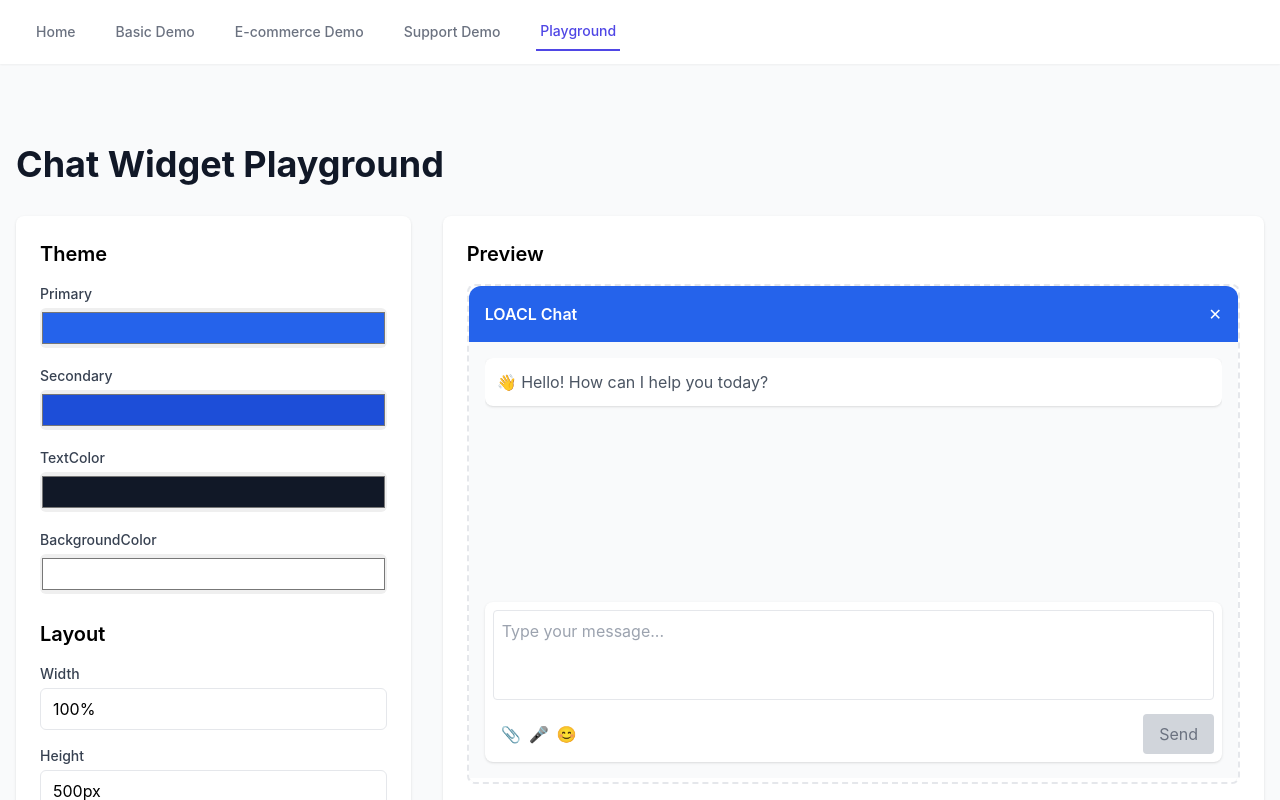
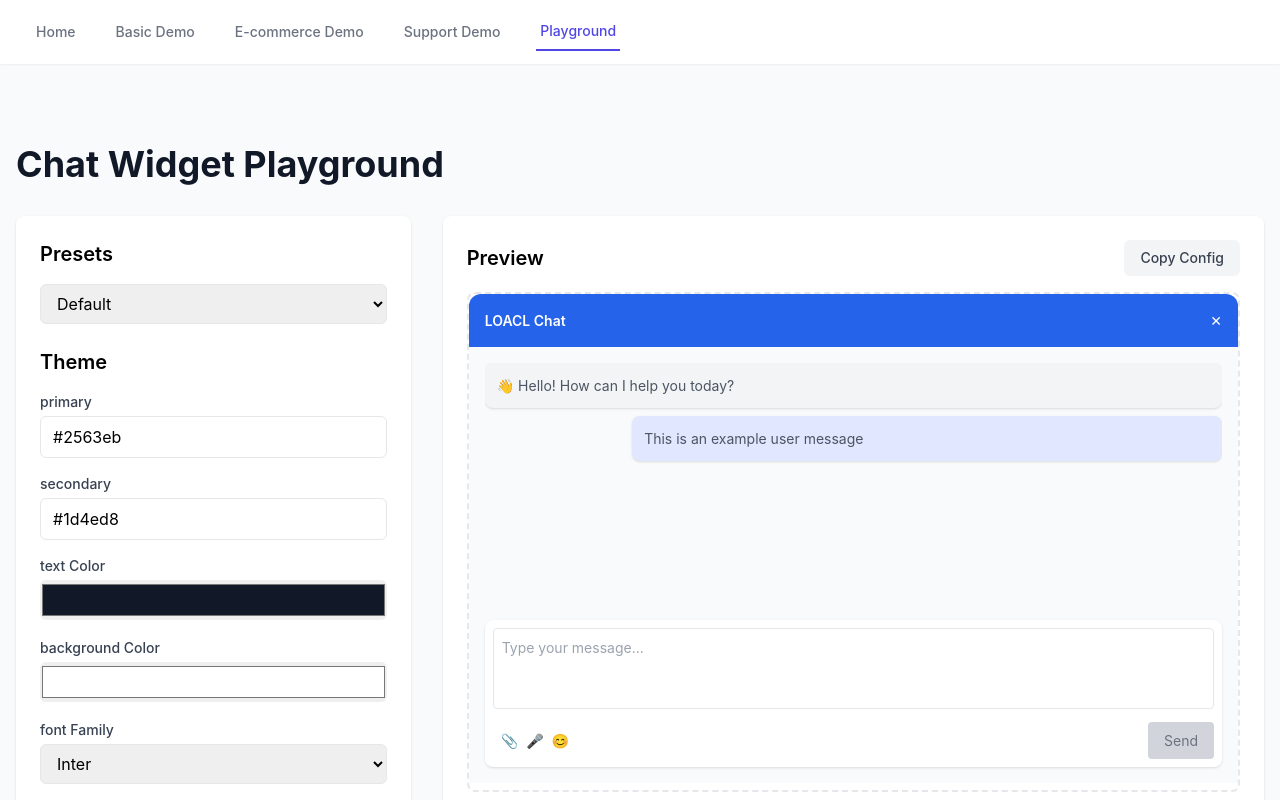
Before and after one commit to alinaqi/loacl_frontend, a React (Vite) app: page /playground in a window 1280 px wide. Shown: the top 800 px of the page. Built offline with nearby package versions, Linux system fonts and the light colour scheme.

Commit message:
feat(playground): enhance chat widget customization - Add font customization (family and size) - Add message bubble color customization - Add theme presets - Add config export - Improve preview area - Enhance UI organization

```diff
--- a/src/components/ChatWidget.tsx
+++ b/src/components/ChatWidget.tsx
@@ -16,6 +16,10 @@ interface ChatWidgetProps {
     '--widget-width'?: string;
     '--widget-height'?: string;
     '--border-radius'?: string;
+    '--font-family'?: string;
+    '--font-size'?: string;
+    '--message-bubble-color'?: string;
+    '--user-message-color'?: string;
   };
   position?: 'left' | 'right';
   features?: {
@@ -94,6 +98,10 @@ export const ChatWidget: React.FC<ChatWidgetProps> = ({
     '--widget-width': '400px',
     '--widget-height': '600px',
     '--border-radius': '12px',
+    '--font-family': 'Inter, system-ui, sans-serif',
+    '--font-size': '14px',
+    '--message-bubble-color': '#f3f4f6',
+    '--user-message-color': '#e0e7ff',
     ...customStyles,
   };
 
@@ -119,6 +127,8 @@ export const ChatWidget: React.FC<ChatWidgetProps> = ({
             borderRadius: 'var(--border-radius)',
             backgroundColor: 'var(--bg-color)',
             color: 'var(--text-color)',
+            fontFamily: 'var(--font-family)',
+            fontSize: 'var(--font-size)',
           }}
         >
           <div
@@ -143,9 +153,24 @@ export const ChatWidget: React.FC<ChatWidgetProps> = ({
           >
             <div className="h-full flex flex-col">
               <div className="flex-1 overflow-y-auto mb-4">
-                <div className="bg-white rounded-lg p-3 shadow mb-2">
+                <div
+                  className="bg-white rounded-lg p-3 shadow mb-2"
+                  style={{
+                    backgroundColor: 'var(--message-bubble-color)',
+                  }}
+                >
                   <p className="text-gray-600">
                     👋 Hello! How can I help you today?
+                  </p>
+                </div>
+                <div
+                  className="bg-white rounded-lg p-3 shadow mb-2 ml-auto max-w-[80%]"
+                  style={{
+                    backgroundColor: 'var(--user-message-color)',
+                  }}
+                >
+                  <p className="text-gray-600">
+                    This is an example user message
                   </p>
                 </div>
               </div>
--- a/src/pages/PlaygroundDemo.tsx
+++ b/src/pages/PlaygroundDemo.tsx
@@ -7,6 +7,10 @@ interface CustomizationOptions {
     secondary: string;
     textColor: string;
     backgroundColor: string;
+    fontFamily: string;
+    fontSize: string;
+    messageBubbleColor: string;
+    userMessageColor: string;
   };
   layout: {
     width: string;
@@ -28,6 +32,10 @@ export const PlaygroundDemo: React.FC = () => {
       secondary: '#1d4ed8',
       textColor: '#111827',
       backgroundColor: '#ffffff',
+      fontFamily: 'Inter, system-ui, sans-serif',
+      fontSize: '14px',
+      messageBubbleColor: '#f3f4f6',
+      userMessageColor: '#e0e7ff',
     },
     layout: {
       width: '100%',
@@ -41,6 +49,45 @@ export const PlaygroundDemo: React.FC = () => {
       showEmoji: true,
     },
   });
+
+  const [selectedPreset, setSelectedPreset] = useState('default');
+  const presets = {
+    default: {
+      name: 'Default',
+      theme: { ...options.theme },
+    },
+    dark: {
+      name: 'Dark Mode',
+      theme: {
+        ...options.theme,
+        backgroundColor: '#1f2937',
+        textColor: '#f3f4f6',
+        messageBubbleColor: '#374151',
+        userMessageColor: '#3730a3',
+      },
+    },
+    modern: {
+      name: 'Modern',
+      theme: {
+        ...options.theme,
+        primary: '#7c3aed',
+        secondary: '#6d28d9',
+        borderRadius: '16px',
+        fontFamily: 'Plus Jakarta Sans, sans-serif',
+      },
+    },
+  };
+
+  const handlePresetChange = (preset: string) => {
+    setSelectedPreset(preset);
+    setOptions(prev => ({
+      ...prev,
+      theme: {
+        ...prev.theme,
+        ...presets[preset as keyof typeof presets].theme,
+      },
+    }));
+  };
 
   const handleOptionChange = (
     category: keyof CustomizationOptions,
@@ -66,23 +113,61 @@ export const PlaygroundDemo: React.FC = () => {
         <div className="grid grid-cols-1 lg:grid-cols-3 gap-8">
           {/* Customization Panel */}
           <div className="lg:col-span-1 space-y-6 bg-white p-6 rounded-lg shadow">
+            {/* Presets */}
+            <div>
+              <h2 className="text-xl font-semibold mb-4">Presets</h2>
+              <select
+                value={selectedPreset}
+                onChange={(e) => handlePresetChange(e.target.value)}
+                className="w-full px-3 py-2 border rounded-md"
+              >
+                {Object.entries(presets).map(([key, preset]) => (
+                  <option key={key} value={key}>
+                    {preset.name}
+                  </option>
+                ))}
+              </select>
+            </div>
+
+            {/* Theme */}
             <div>
               <h2 className="text-xl font-semibold mb-4">Theme</h2>
               {Object.entries(options.theme).map(([key, value]) => (
                 <div key={key} className="mb-4">
                   <label className="block text-sm font-medium text-gray-700 mb-1">
-                    {key.charAt(0).toUpperCase() + key.slice(1)}
+                    {key.split(/(?=[A-Z])/).join(' ')}
                   </label>
+                  {key.toLowerCase().includes('color') ? (
                     <input
                       type="color"
                       value={value}
                       onChange={(e) => handleOptionChange('theme', key, e.target.value)}
                       className="w-full h-10 rounded-md"
                     />
+                  ) : key === 'fontFamily' ? (
+                    <select
+                      value={value}
+                      onChange={(e) => handleOptionChange('theme', key, e.target.value)}
+                      className="w-full px-3 py-2 border rounded-md"
+                    >
+                      <option value="Inter, system-ui, sans-serif">Inter</option>
+                      <option value="Plus Jakarta Sans, sans-serif">Plus Jakarta Sans</option>
+                      <option value="Roboto, sans-serif">Roboto</option>
+                      <option value="Poppins, sans-serif">Poppins</option>
+                    </select>
+                  ) : (
+                    <input
+                      type="text"
+                      value={value}
+                      onChange={(e) => handleOptionChange('theme', key, e.target.value)}
+                      className="w-full px-3 py-2 border rounded-md"
+                    />
+                  )}
                 </div>
               ))}
             </div>
 
+            {/* Layout */}
             <div>
               <h2 className="text-xl font-semibold mb-4">Layout</h2>
               {Object.entries(options.layout).map(([key, value]) => (
@@ -111,6 +196,7 @@ export const PlaygroundDemo: React.FC = () => {
               ))}
             </div>
 
+            {/* Features */}
             <div>
               <h2 className="text-xl font-semibold mb-4">Features</h2>
               {Object.entries(options.features).map(([key, value]) => (
@@ -132,7 +218,19 @@ export const PlaygroundDemo: React.FC = () => {
 
           {/* Preview Area */}
           <div className="lg:col-span-2 bg-white p-6 rounded-lg shadow">
-            <h2 className="text-xl font-semibold mb-4">Preview</h2>
+            <div className="flex justify-between items-center mb-4">
+              <h2 className="text-xl font-semibold">Preview</h2>
+              <button
+                onClick={() => {
+                  const config = JSON.stringify(options, null, 2);
+                  navigator.clipboard.writeText(config);
+                  alert('Configuration copied to clipboard!');
+                }}
+                className="px-4 py-2 bg-gray-100 hover:bg-gray-200 rounded-md text-sm font-medium text-gray-700"
+              >
+                Copy Config
+              </button>
+            </div>
             <div className="relative w-full h-[500px] border-2 border-dashed border-gray-200 rounded-lg overflow-hidden">
               <ChatWidget
                 customStyles={{
@@ -140,6 +238,10 @@ export const PlaygroundDemo: React.FC = () => {
                   '--secondary-color': options.theme.secondary,
                   '--text-color': options.theme.textColor,
                   '--bg-color': options.theme.backgroundColor,
+                  '--font-family': options.theme.fontFamily,
+                  '--font-size': options.theme.fontSize,
+                  '--message-bubble-color': options.theme.messageBubbleColor,
+                  '--user-message-color': options.theme.userMessageColor,
                   '--widget-width': options.layout.width,
                   '--widget-height': options.layout.height,
                   '--border-radius': options.layout.borderRadius,
```
Lines whose indentation alone changed are shown as unchanged.
